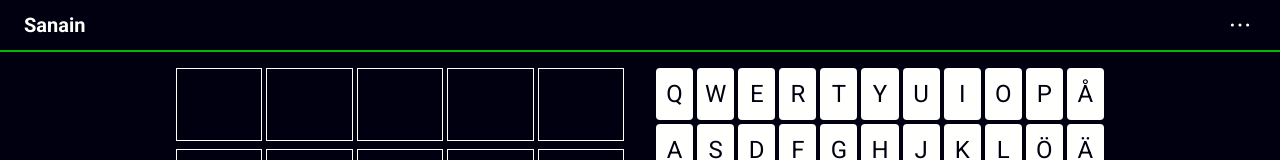
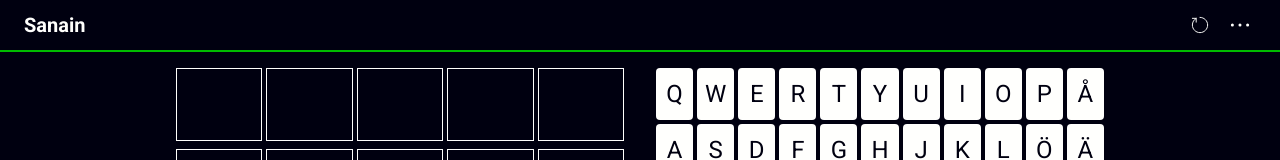
Before and after one commit to katrimarika/sanain, a React (Create React App) app: page / in a window 1280 px wide. Shown: the top 160 px of the page. Built offline with nearby package versions, Linux system fonts and the light colour scheme.

Commit message:
iOS use improvements

```diff
--- a/src/ui/App.tsx
+++ b/src/ui/App.tsx
@@ -1,4 +1,5 @@
 import MenuIcon from 'icons/menu.svg';
+import ReloadIcon from 'icons/reset.svg';
 import React, { FC, useEffect, useState } from 'react';
 import styled from 'styled-components';
 import { Keyboard } from 'ui/Keyboard';
@@ -39,7 +40,7 @@ const Main = styled.main`
   padding: 1rem 1.5rem 1.5rem;
   display: grid;
   grid-template-columns: 1fr;
-  grid-template-rows: 2fr minmax(auto, 1fr);
+  grid-template-rows: 3fr minmax(auto, 2fr);
   grid-gap: 1.5rem;
 
   ${onLandscape} {
@@ -52,20 +53,27 @@ const Main = styled.main`
   }
 `;
 
-const MenuButton = styled(ButtonWithHover)`
+const IconButton = styled(ButtonWithHover)`
   display: flex;
   padding: 0;
   width: 2rem;
   height: 2rem;
-  color: ${theme.colors.green};
   background: transparent;
   border: 0;
-  font-size: 1rem;
-  font-family: ${theme.fontFamily.body};
+  background-position: left 50% top 50%;
+  background-repeat: no-repeat;
+`;
+
+const MenuButton = styled(IconButton)`
   background-image: url(${MenuIcon});
   background-size: 2rem;
-  background-position: left 50% top 50%;
-  background-repeat: no-repeat;
+  margin: 0;
+`;
+
+const ReloadButton = styled(IconButton)`
+  background-image: url(${ReloadIcon});
+  background-size: 1.25rem;
+  margin: 0 0.5rem 0 auto;
 `;
 
 export const App: FC = () => {
@@ -92,6 +100,10 @@ export const App: FC = () => {
     <Wrapper>
       <Header>
         <Title>Sanain</Title>
+        <ReloadButton
+          onClick={() => window.location.reload()}
+          aria-label="Päivitä"
+        />
         <MenuButton
           onClick={() => setStatisticsOpen(true)}
           aria-label="Valikko"
--- a/src/ui/Keyboard.tsx
+++ b/src/ui/Keyboard.tsx
@@ -14,10 +14,9 @@ const Container = styled.div`
   grid-template-rows: auto;
   grid-gap: 0.125rem;
   width: 100%;
-  max-width: 24rem;
+  max-width: 28rem;
 
   ${onNotSmall} {
-    max-width: 28rem;
     grid-gap: 0.25rem;
 
     ${onLandscape} {
@@ -27,6 +26,7 @@ const Container = styled.div`
 `;
 
 const Button = styled(ButtonWithHover)`
+  margin: 0;
   font-size: 1rem;
   padding: 0.5rem 0.125rem;
   font-family: ${theme.fontFamily.body};
```
Also changed, not shown: src/icons/reset.svg (added).
